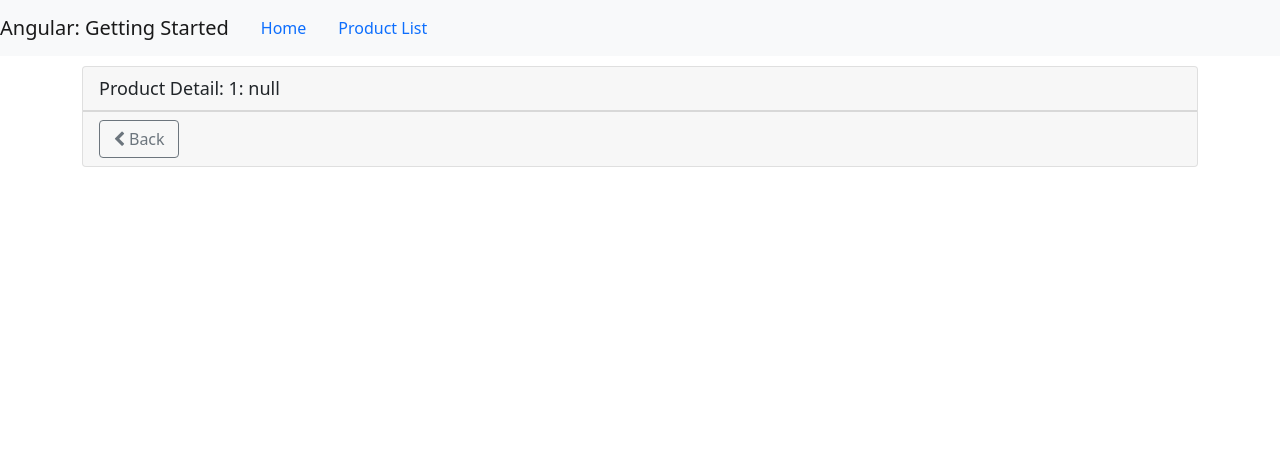
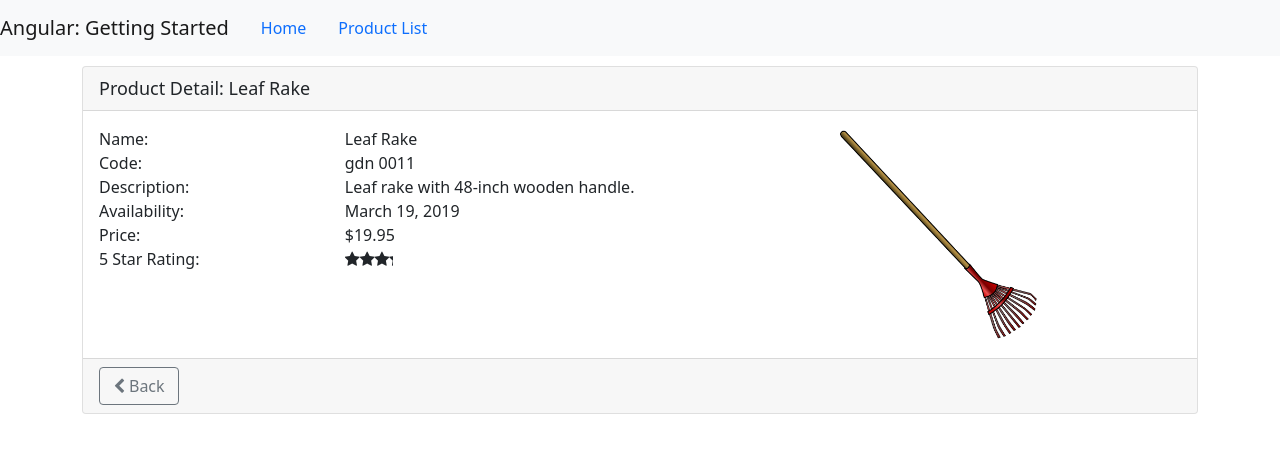
Before and after one commit to CaptainQuickWit/AngularProductListApp, an Angular app: page /products/1 in a window 1280 px wide. Shown: the top 452 px of the page. Built offline with nearby package versions, Linux system fonts and the light colour scheme.

Commit message:
finished product detail page html and it fetch's data

```diff
--- a/src/app/products/product-detail.component.html
+++ b/src/app/products/product-detail.component.html
@@ -1,7 +1,51 @@
 <div class='card'>
-    <div class="card-header">
+    <div class='card-header'>
       {{pageTitle + ': ' + product?.productName}}
     </div>
+
+    <div class='card-body'
+         *ngIf='product'>
+      <div class='row'>
+        <div class='col-md-8'>
+          <div class='row'>
+            <div class='col-md-4'>Name:</div>
+            <div class='col-md-8'>{{product.productName}}</div>
+          </div>
+          <div class='row'>
+            <div class='col-md-4'>Code:</div>
+            <div class='col-md-8'>{{product.productCode | lowercase | convertToSpaces: '-'}}</div>
+          </div>
+          <div class='row'>
+            <div class='col-md-4'>Description:</div>
+            <div class='col-md-8'>{{product.description}}</div>
+          </div>
+          <div class='row'>
+            <div class='col-md-4'>Availability:</div>
+            <div class='col-md-8'>{{product.releaseDate}}</div>
+          </div>
+          <div class='row'>
+            <div class='col-md-4'>Price:</div>
+            <div class='col-md-8'>{{product.price|currency:'USD':'symbol'}}</div>
+          </div>
+          <div class='row'>
+            <div class='col-md-4'>5 Star Rating:</div>
+            <div class='col-md-8'>
+              <pm-star [rating]='product.starRating'>
+              </pm-star>
+            </div>
+          </div>
+        </div>
+
+        <div class='col-md-4'>
+          <img class='center-block img-responsive'
+               [style.width.px]='200'
+               [style.margin.px]='2'
+               [src]='product.imageUrl'
+               [title]='product.productName'>
+        </div>
+      </div>
+    </div>
+
     <div class='card-footer'>
       <button class='btn btn-outline-secondary'
               style='width:80px'
--- a/src/app/products/product-detail.component.ts
+++ b/src/app/products/product-detail.component.ts
@@ -1,28 +1,37 @@
 import { Component, OnInit } from '@angular/core';
 import { ActivatedRoute, Router } from '@angular/router';
 import { IProduct } from './product';
+import { ProductService } from './product.service';
 
 @Component({
-  //this component will be apart of the routing do not need selector
-  //selector: 'pm-product-detail',
   templateUrl: './product-detail.component.html',
   styleUrls: ['./product-detail.component.css']
 })
 export class ProductDetailComponent implements OnInit {
+  pageTitle = 'Product Detail';
+  errorMessage = '';
+  product: IProduct | undefined;
 
-  pageTitle: string = 'Product Detail';
   constructor(private route: ActivatedRoute,
-                private router: Router) { }
-
-  product: IProduct | undefined;
+              private router: Router,
+              private productService: ProductService) {
+  }
 
   ngOnInit(): void {
     const id = Number(this.route.snapshot.paramMap.get('id'));
-    this.pageTitle += `: ${id}`;
+    if (id) {
+      this.getProduct(id);
+    }
+  }
+
+  getProduct(id: number): void {
+    this.productService.getProduct(id).subscribe({
+      next: product => this.product = product,
+      error: err => this.errorMessage = err
+    });
   }
 
   onBack(): void {
     this.router.navigate(['/products']);
   }
-
 }
--- a/src/app/products/product.service.ts
+++ b/src/app/products/product.service.ts
@@ -1,48 +1,52 @@
+import { HttpClient, HttpErrorResponse } from "@angular/common/http";
 import { Injectable } from "@angular/core";
+import { Observable, throwError } from "rxjs";
+import { catchError, map, tap } from 'rxjs/operators';
 import { IProduct } from "./product";
-import { HttpClient, HttpErrorResponse } from "@angular/common/http";
-import { Observable, throwError } from "rxjs";
-import { catchError, tap } from 'rxjs/operators';
 
 @Injectable({
   providedIn: 'root'
-
 })
 export class ProductService {
-
-
-    /**
-     * !!!!NOTE!!!!!
-     *
-     * Because there is no backend for this app the api will be used in place of a url. If
-     * you are interested in seeing a full stack (MEAN) angular project go to
-     * https://github.com/CaptainQuickWit/AppointmentsApp-Angular
-     */
+  // If using Stackblitz, replace the url with this line
+  // because Stackblitz can't find the api folder.
+  // private productUrl = 'assets/products/products.json';
   private productUrl = 'api/products/products.json';
 
-    //initialize httpclient as http
-    constructor (private http: HttpClient) {
+  constructor(private http: HttpClient) { }
 
-    }
-
-    //Create an observable to retreive data from our "server"
-    getProducts(): Observable<IProduct[]>{
-        return this.http.get<IProduct[]>(this.productUrl).pipe(
+  getProducts(): Observable<IProduct[]> {
+    return this.http.get<IProduct[]>(this.productUrl)
+      .pipe(
         tap(data => console.log('All: ', JSON.stringify(data))),
         catchError(this.handleError)
       );
   }
 
-    private handleError(err: HttpErrorResponse){
+  // Get one product
+  // Since we are working with a json file, we can only retrieve all products
+  // So retrieve all products and then find the one we want using 'map'
+  getProduct(id: number): Observable<IProduct | undefined> {
+    return this.getProducts()
+      .pipe(
+        map((products: IProduct[]) => products.find(p => p.productId === id))
+      );
+  }
+
+  private handleError(err: HttpErrorResponse): Observable<never> {
+    // in a real world app, we may send the server to some remote logging infrastructure
+    // instead of just logging it to the console
     let errorMessage = '';
     if (err.error instanceof ErrorEvent) {
-            errorMessage = `An error occured: ${err.error.message}`;
+      // A client-side or network error occurred. Handle it accordingly.
+      errorMessage = `An error occurred: ${err.error.message}`;
     } else {
-            // backend returned an unsuccessful reponse code.
-            //the response body may contain clues as to what went wrong
+      // The backend returned an unsuccessful response code.
+      // The response body may contain clues as to what went wrong,
       errorMessage = `Server returned code: ${err.status}, error message is: ${err.message}`;
     }
     console.error(errorMessage);
     return throwError(errorMessage);
   }
+
 }
```
Also changed, not shown: src/app/products/product-list.component.ts (line endings or trailing spaces). Lines whose indentation alone changed are shown as unchanged.
